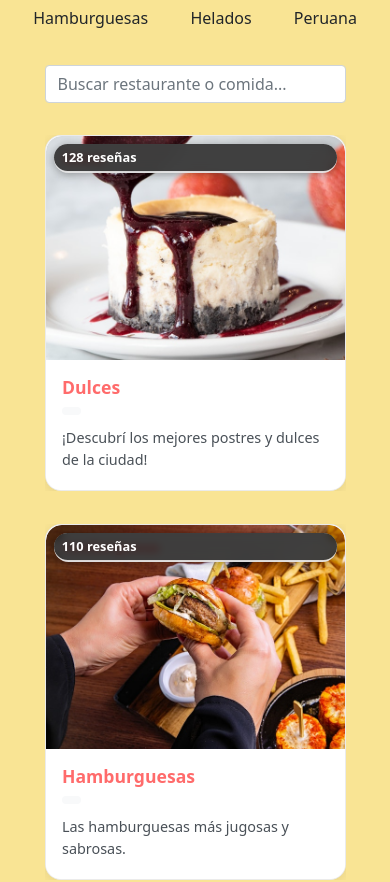
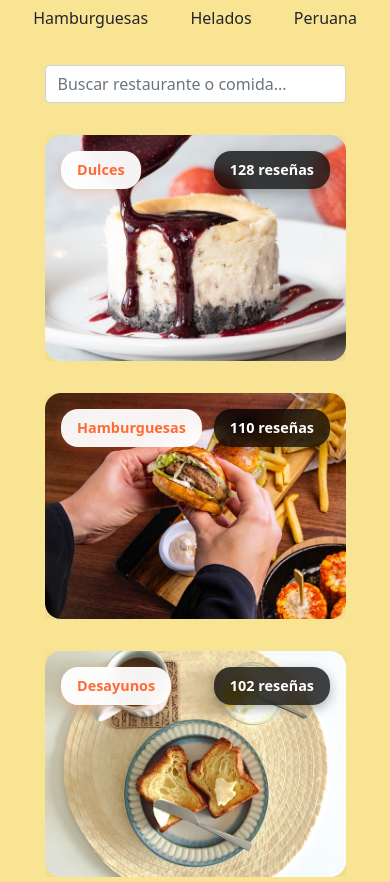
Before and after one commit to lagomoura/criticomida_production, a Next.js app: page / in a window 390 px wide. Shown: the part 2020-2902 px from the top of the page. Built offline with nearby package versions, Linux system fonts and the light colour scheme.

Commit message:
Enhance RestaurantCard component to conditionally display restaurant information based on showInfo prop. Update global styles for gallery images with improved hover effects and layout adjustments. Ensure consistent styling across responsive designs.

```diff
--- a/app/components/RestaurantCard.tsx
+++ b/app/components/RestaurantCard.tsx
@@ -10,13 +10,14 @@ interface RestaurantCardProps {
   description: string;
   reviewCount: number;
   categoryLabel?: string;
+  showInfo?: boolean;
 }
 
-export default function RestaurantCard({ name, image, location, rating, description, reviewCount, categoryLabel }: RestaurantCardProps) {
+export default function RestaurantCard({ name, image, location, rating, description, reviewCount, categoryLabel, showInfo = false }: RestaurantCardProps) {
   const [imgSrc, setImgSrc] = useState(image);
   return (
-    <div className="gallery-card">
-      <div className="gallery-image-container" style={{ position: 'relative', width: '100%', aspectRatio: '4/3', overflow: 'hidden', borderRadius: '16px 16px 0 0' }}>
+    <div className={showInfo ? "gallery-card" : "gallery-link"}>
+      <div className="gallery-image-container" style={{ position: 'relative', width: '100%', aspectRatio: '4/3', overflow: 'hidden', borderRadius: showInfo ? '16px 16px 0 0' : '16px' }}>
         <Image
           src={imgSrc}
           alt={name}
@@ -28,17 +29,36 @@ export default function RestaurantCard({ name, image, location, rating, descript
         />
         {/* Category badge (top left) */}
         {categoryLabel && (
-          <div className="gallery-category-badge">
+          <div className="position-absolute top-0 start-0 m-3 px-3 py-2" style={{
+            background: 'rgba(255, 255, 255, 0.95)',
+            color: '#ff6b35',
+            borderRadius: '1.2em',
+            fontWeight: 700,
+            fontSize: '0.9em',
+            boxShadow: '0 4px 12px rgba(255,107,53,0.25)',
+            backdropFilter: 'blur(8px)',
+            zIndex: 5
+          }}>
             {categoryLabel}
           </div>
         )}
         {/* Review count badge (top right) */}
-        <div className="gallery-review-badge">
+        <div className="position-absolute top-0 end-0 m-3 px-3 py-2" style={{
+          background: 'rgba(0, 0, 0, 0.75)',
+          color: 'white',
+          borderRadius: '1.2em',
+          fontWeight: 600,
+          fontSize: '0.9em',
+          boxShadow: '0 4px 12px rgba(0, 0, 0, 0.3)',
+          backdropFilter: 'blur(8px)',
+          zIndex: 5
+        }}>
           {reviewCount} reseñas
         </div>
       </div>
 
-      {/* Restaurant Information */}
+      {/* Restaurant Information - Only show if showInfo is true */}
+      {showInfo && (
         <div className="gallery-card-info">
           <h3 className="gallery-card-title">{name}</h3>
           <div className="gallery-card-meta">
@@ -52,6 +72,7 @@ export default function RestaurantCard({ name, image, location, rating, descript
           </div>
           <p className="gallery-card-description">{description}</p>
         </div>
+      )}
     </div>
   );
 }
--- a/app/globals.css
+++ b/app/globals.css
@@ -1082,21 +1082,25 @@ jpg
   .footer-socials-modern { gap: 1.2rem !important; }
 }
 
-/* Clean Gallery Image Styles */
+/* Clean Gallery Image Styles - Image Only Layout */
 .gallery-link {
   background: transparent !important;
   border: none !important;
   box-shadow: none !important;
   padding: 0 !important;
   margin: 0 !important;
+  display: block;
+  text-decoration: none;
 }
 
 .gallery-image-container {
   background: transparent !important;
   border: none !important;
-  box-shadow: none !important;
+  box-shadow: 0 4px 20px rgba(0,0,0,0.1);
   transition: transform 0.3s ease, box-shadow 0.3s ease;
   animation: galleryImageIn 0.8s cubic-bezier(0.4,2,0.6,1) both;
+  border-radius: 16px;
+  overflow: hidden;
 }
 
 @keyframes galleryImageIn {
@@ -1105,17 +1109,23 @@ jpg
 }
 
 .gallery-image-container:hover {
-  transform: scale(1.02) translateY(-2px);
-  box-shadow: 0 8px 24px rgba(0,0,0,0.12);
+  transform: scale(1.03) translateY(-4px);
+  box-shadow: 0 12px 32px rgba(0,0,0,0.2);
   z-index: 2;
 }
 
 .gallery-image {
   object-fit: cover;
-  transition: transform 0.3s ease;
+  transition: transform 0.3s ease, filter 0.3s ease;
 }
 
 .gallery-image-container:hover .gallery-image {
+  transform: scale(1.05);
+  filter: brightness(0.9) contrast(1.1);
+}
+
+/* Enhanced hover effects for badges */
+.gallery-image-container:hover .position-absolute {
   transform: scale(1.05);
 }
 
@@ -1123,6 +1133,12 @@ jpg
 @media (max-width: 768px) {
   .gallery-image-container {
     aspect-ratio: 4/3;
+    box-shadow: 0 2px 12px rgba(0,0,0,0.08);
+  }
+
+  .gallery-image-container:hover {
+    transform: scale(1.02) translateY(-2px);
+    box-shadow: 0 8px 24px rgba(0,0,0,0.15);
   }
 }
 
--- a/app/reviews/[category]/page.tsx
+++ b/app/reviews/[category]/page.tsx
@@ -427,7 +427,7 @@ export default function CategoryPage() {
             filteredRestaurants.map((rest, idx) => {
               const slug = slugify(rest.name);
               const cardContent = (
-                <RestaurantCard {...rest} />
+                <RestaurantCard {...rest} showInfo={true} />
               );
               return (
                 <div className="col-12 col-sm-6 col-lg-4" key={idx}>
```
Lines whose indentation alone changed are shown as unchanged.
